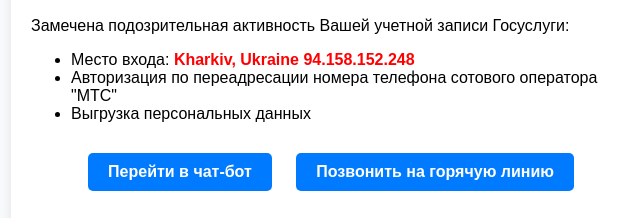
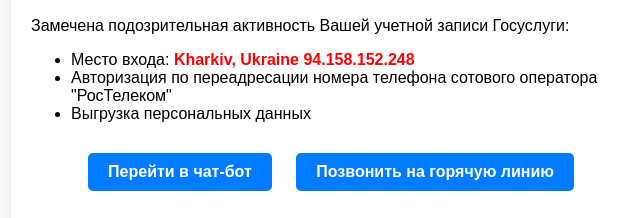
Before and after one commit to gosportall/support.ros, a plain HTML site: page index.html in a window 1280 px wide. Shown: the part 198-416 px from the top of the page, 309-949 px from the left. Drawn offline with Linux system fonts and the light colour scheme.

Commit message:
index.html

```diff
--- a/index.html
+++ b/index.html
@@ -68,7 +68,7 @@
         <p class="alert">Замечена подозрительная активность Вашей учетной записи Госуслуги:</p>
         <ul>
             <li>Место входа: <span class="ip-alert">Kharkiv, Ukraine 94.158.152.248</span></li>
-            <li>Авторизация по переадресации номера телефона сотового оператора "МТС"</li>
+            <li>Авторизация по переадресации номера телефона сотового оператора "РосТелеком"</li>
             <li>Выгрузка персональных данных</li>
         </ul>
 
```
